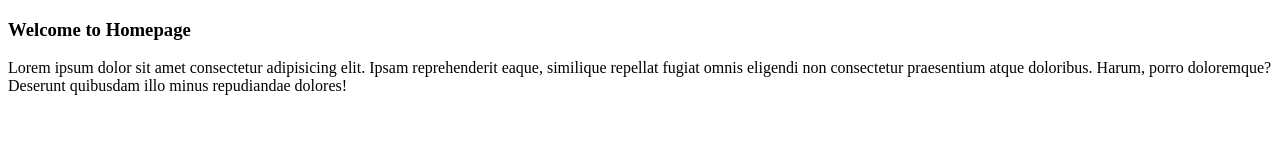
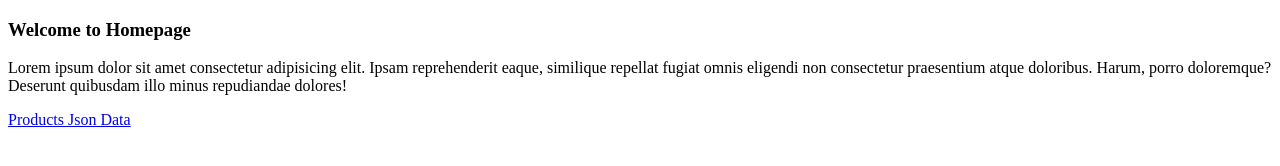
Before and after one commit to obifyconsulting2/obifyconsulting2.github.io, a plain HTML site: page index.html in a window 1280 px wide. Drawn offline with Linux system fonts and the light colour scheme.

Commit message:
updated index page

```diff
--- a/index.html
+++ b/index.html
@@ -13,6 +13,7 @@
     <p>Lorem ipsum dolor sit amet consectetur adipisicing elit. Ipsam reprehenderit eaque, similique repellat fugiat
         omnis eligendi non consectetur praesentium atque doloribus. Harum, porro doloremque? Deserunt quibusdam illo
         minus repudiandae dolores!</p>
+    <a href="./json/products.json" target="_blank">Products Json Data</a>
 </body>
 
 </html>
```
